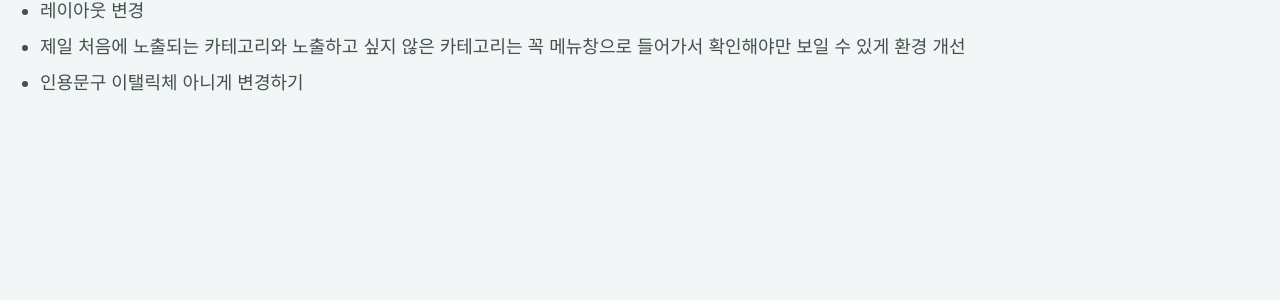
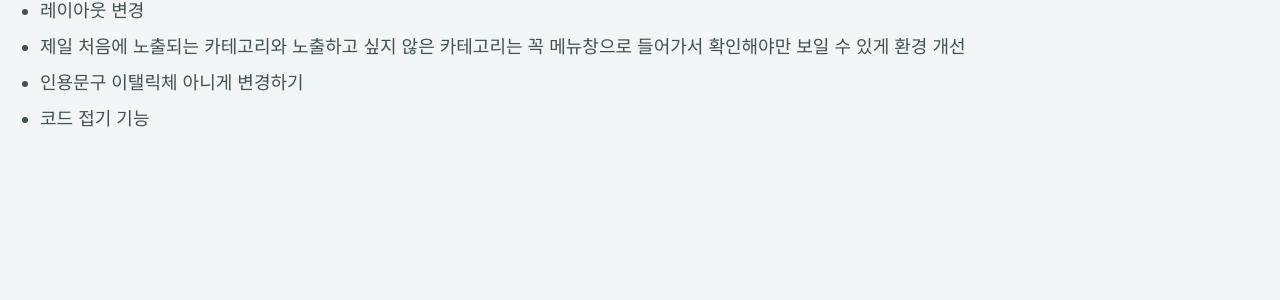
Before and after one commit to parkminseob/parkminseob.github.io, a Jekyll site: the page built from temp/memo/gitblog만들고 싶은 기능.md, in a window 1280 px wide. Shown: the part 280-580 px from the top of the page. Built offline with Jekyll 4.4.1, drawn with Linux system fonts in a browser that asks for light colours; cached includes are drawn as plain includes; nearby versions of some CDN libraries; our own code applies the rules of GitHub Pages for plain Markdown files.

Commit message:
README수정

```diff
--- a/temp/memo/gitblog만들고 싶은 기능.md
+++ b/temp/memo/gitblog만들고 싶은 기능.md
@@ -7,3 +7,4 @@
 * 레이아웃 변경
 * 제일 처음에 노출되는 카테고리와 노출하고 싶지 않은 카테고리는 꼭 메뉴창으로 들어가서 확인해야만 보일 수 있게 환경 개선
 * 인용문구 이탤릭체 아니게 변경하기
+* 코드 접기 기능
```
Also changed, not shown: README.md, _posts/2020/2020-09-13-java-anonymousClass.md (renamed from _posts/2020-09-13-java-anonymousClass.md).
